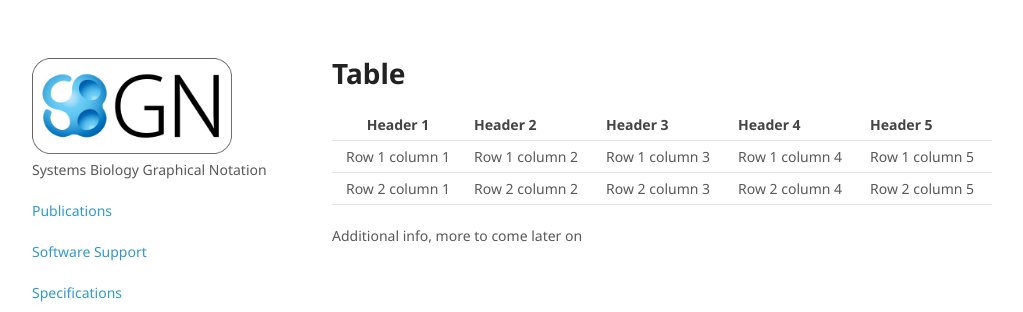
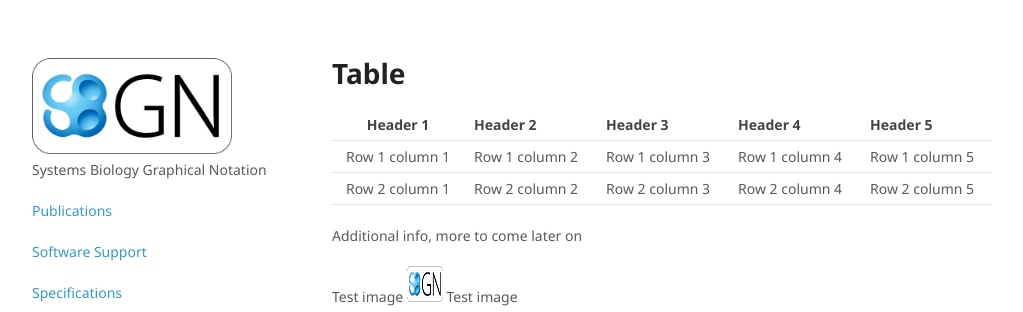
Before and after one commit to sbgn/sbgn, a Jekyll site: the page built from docs/test.md, in a window 1280 px wide, cut to the strip 0-312 px from the top of the page. Shown: the whole strip, without its empty margins (128-1151 px from the left). Built offline with Jekyll 4.4.1, drawn with Linux system fonts in a browser that asks for light colours.

Commit message:
Update test.md

```diff
--- a/docs/test.md
+++ b/docs/test.md
@@ -11,3 +11,5 @@ permalink: /docs/test
 | Row 2 column 1   | Row 2 column 2 | Row 2 column 3 | Row 2 column 4 | Row 2 column 5 |
 
 Additional info, more to come later on
+
+Test image ![Test image](../images/SBGN-logo-WhiteBackground-1024.png){:height="36px" width="36px"} Test image
```
